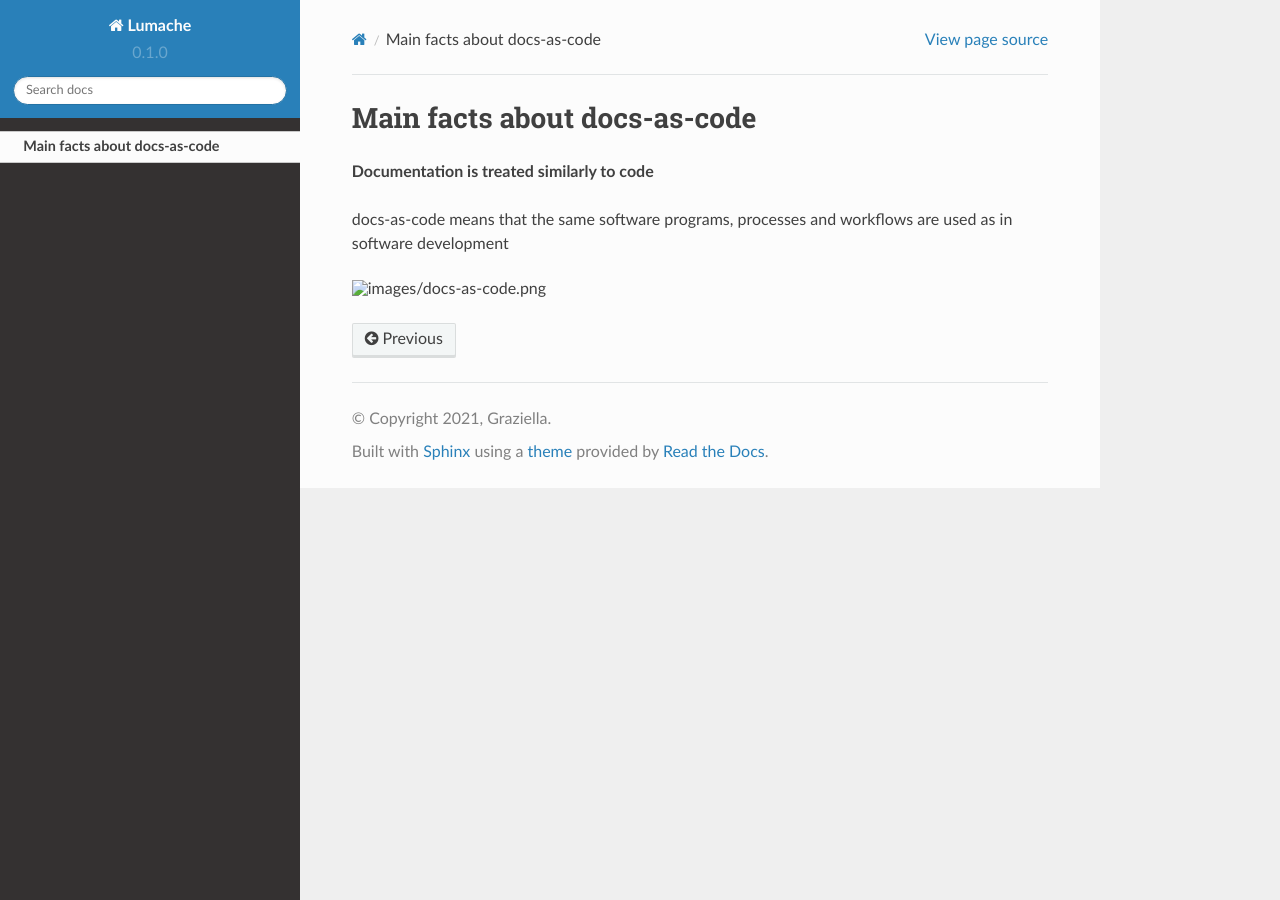
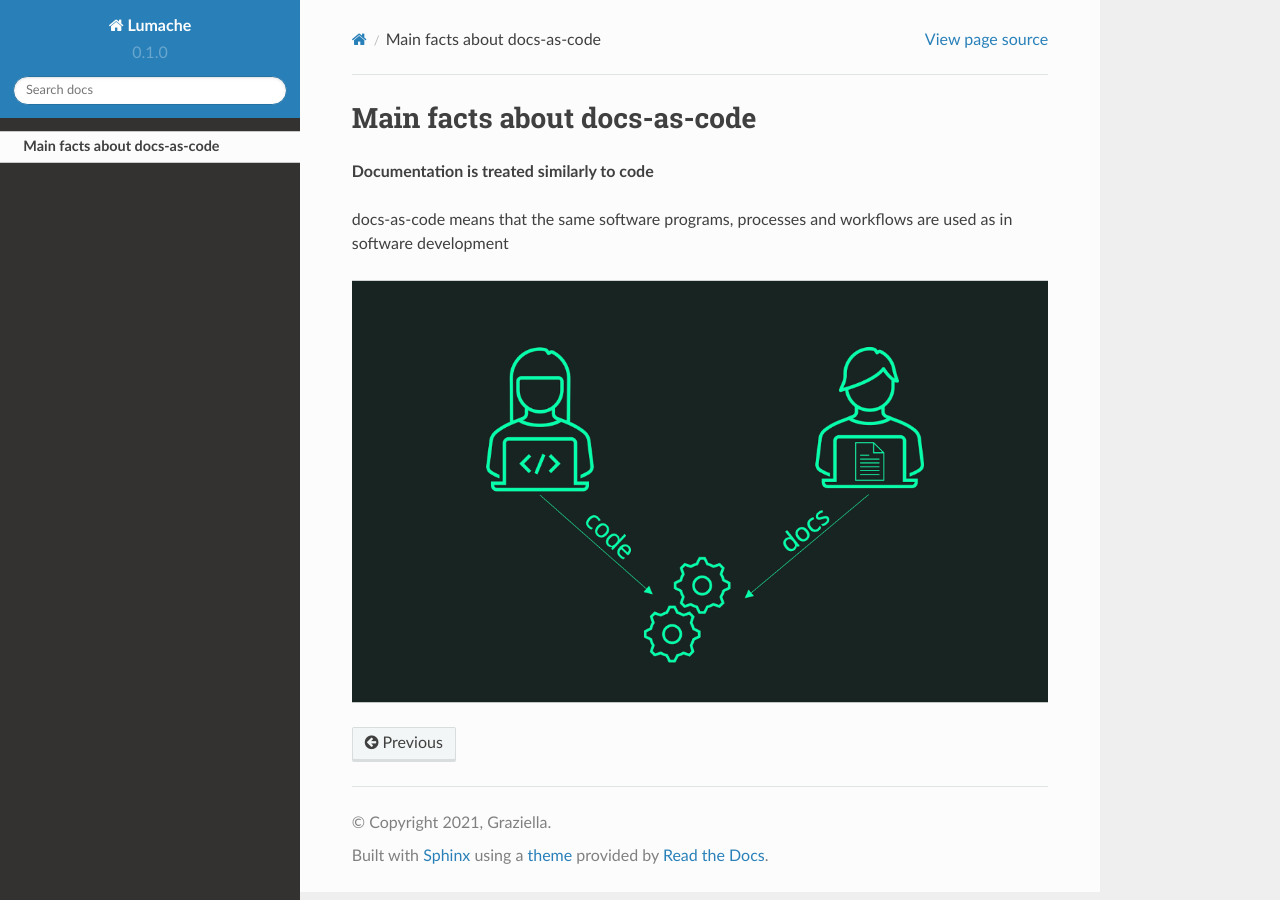
Before and after one commit to pezi77/workshop-nordic-2023, a Sphinx documentation site: the page built from docs/source/intro.rst, in a window 1280 px wide. Built offline with Sphinx 7.4.7 and the Read the Docs theme 2.0.0, drawn with Linux system fonts in a browser that asks for light colours; pages that are not in the unit, such as notebooks, are missing from menus.

Commit message:
corrected image path

```diff
--- a/docs/source/intro.rst
+++ b/docs/source/intro.rst
@@ -5,4 +5,4 @@ Main facts about docs-as-code
 
 docs-as-code means that the same software programs, processes and workflows are used as in software development
 
-.. figure:: ./images/docs-as-code.png
+.. figure:: ../../images/docs-as-code.png
```
